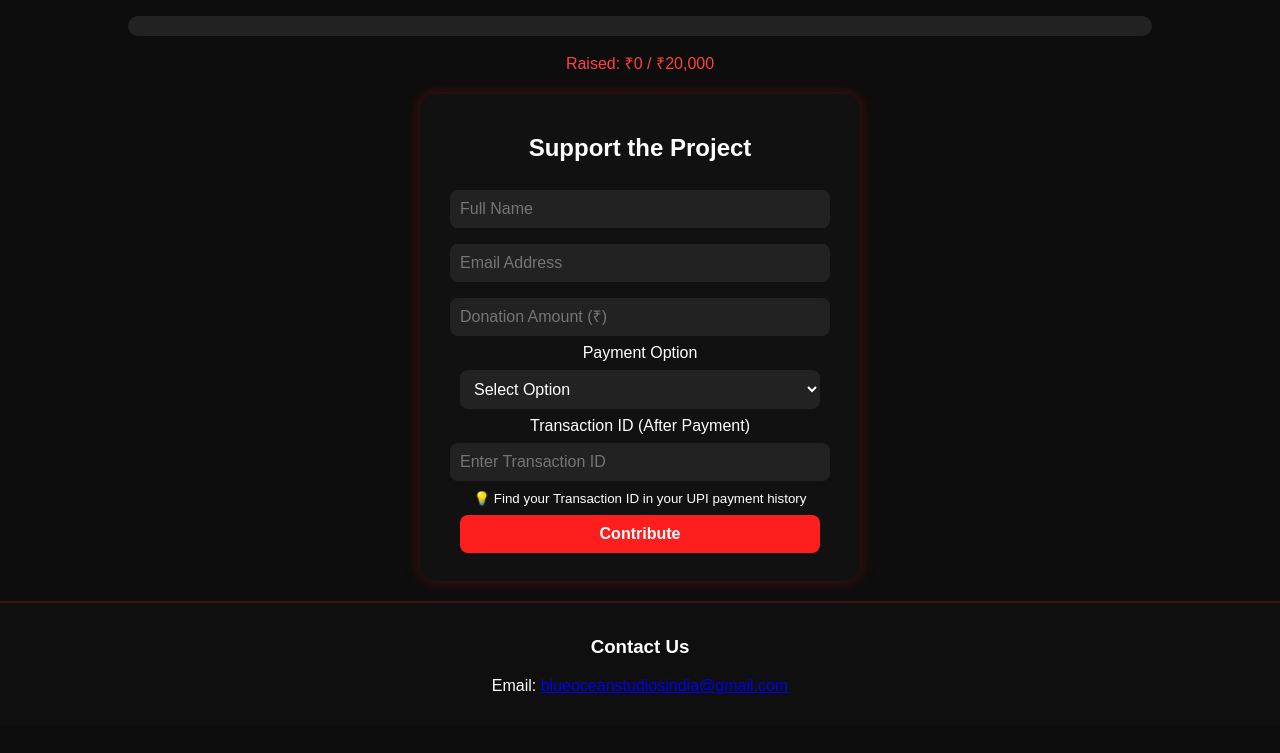
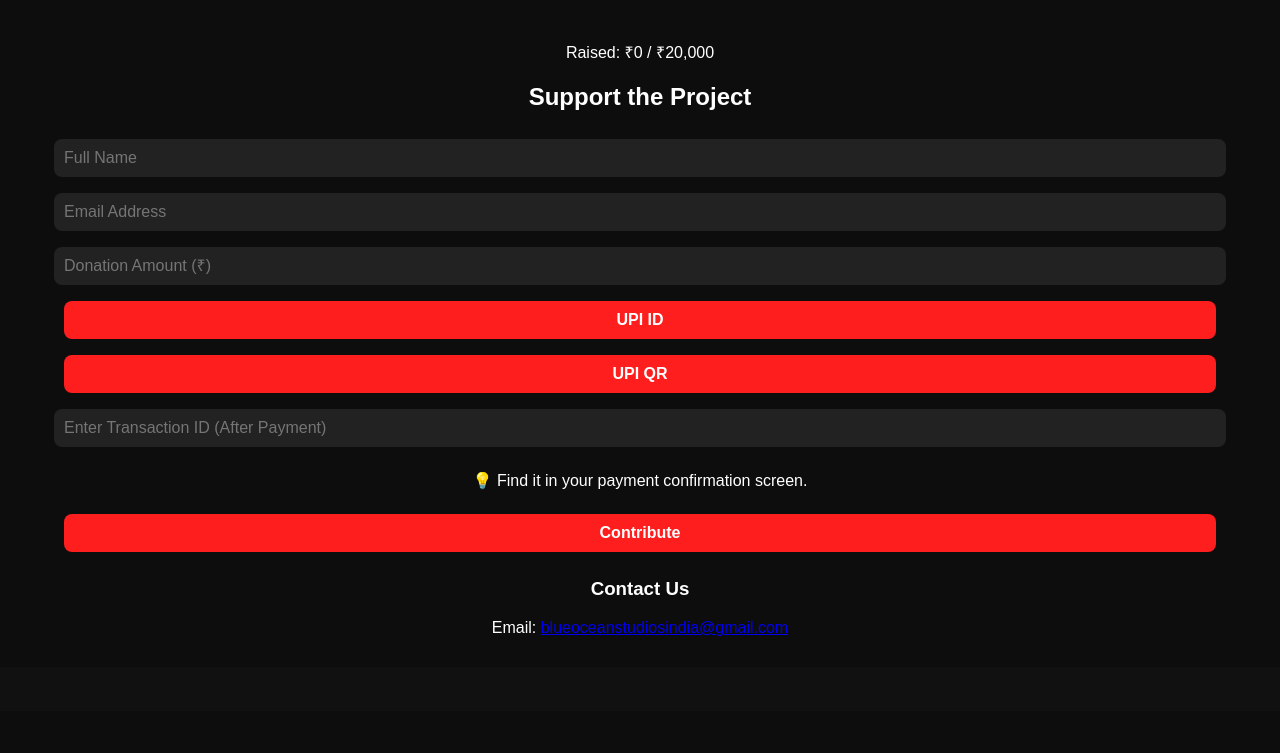
Before and after one commit to HKBSubs69/FundVerse, a plain HTML site: page index.html in a window 1280 px wide. Shown: the part 181-934 px from the top of the page. After the commit the page ends 892 px from the top, so only its background shows below. Drawn offline with nearby package versions, Linux system fonts and the light colour scheme; no server answers.

Commit message:
Update index.html

```diff
--- a/index.html
+++ b/index.html
@@ -5,62 +5,66 @@
   <meta name="viewport" content="width=device-width, initial-scale=1.0" />
   <title>FundVerse | Comic Project</title>
   <link rel="stylesheet" href="main.css" />
-  <script src="https://www.gstatic.com/firebasejs/12.4.0/firebase-app.js" type="module"></script>
-  <script src="https://www.gstatic.com/firebasejs/12.4.0/firebase-firestore.js" type="module"></script>
-  <script src="https://cdn.jsdelivr.net/npm/emailjs-com@3/dist/email.min.js"></script>
+
+  <!-- Firebase -->
+  <script src="https://www.gstatic.com/firebasejs/9.22.0/firebase-app-compat.js"></script>
+  <script src="https://www.gstatic.com/firebasejs/9.22.0/firebase-firestore-compat.js"></script>
+
+  <!-- EmailJS -->
+  <script src="https://cdn.jsdelivr.net/npm/@emailjs/browser@3/dist/email.min.js"></script>
+
+  <!-- reCAPTCHA -->
+  <script src="https://www.google.com/recaptcha/api.js" async defer></script>
 </head>
+
 <body>
   <header>
     <h1 class="glow">FundVerse</h1>
-    <p class="subtitle">Project: The Deserted Path (Comic Version)</p>
     <p class="tagline">Empowering Dreams. One Step at a Time.</p>
+    <h2>Project: The Deserted Path (Comic Version)</h2>
   </header>
 
-  <section class="progress-section">
-    <div class="progress-bar-container">
-      <div id="progress-bar"></div>
+  <main>
+    <div class="progress-container">
+      <div class="progress-bar" id="progress-bar"></div>
     </div>
-    <p id="raised-amount">Raised: ₹0 / ₹20,000</p>
-  </section>
+    <p id="progress-text">Raised: ₹0 / ₹20,000</p>
 
-  <section class="donation-section">
+    <section class="donate-section">
       <h2>Support the Project</h2>
-    <form id="donationForm">
+
+      <form id="donation-form">
         <input type="text" id="name" placeholder="Full Name" required />
         <input type="email" id="email" placeholder="Email Address" required />
         <input type="number" id="amount" placeholder="Donation Amount (₹)" required />
 
-      <label for="payment-option">Payment Option</label>
-      <select id="payment-option" required>
-        <option value="">Select Option</option>
-        <option value="upi-id">UPI ID</option>
-        <option value="upi-qr">UPI QR</option>
-      </select>
-
-      <div id="upi-display" class="hidden">
-        <p id="upi-text" class="clickable"></p>
-        <canvas id="upi-qr"></canvas>
+        <div class="payment-options">
+          <button type="button" id="upi-id-btn">UPI ID</button>
+          <button type="button" id="upi-qr-btn">UPI QR</button>
         </div>
 
-      <label for="txnId">Transaction ID (After Payment)</label>
-      <input type="text" id="txnId" placeholder="Enter Transaction ID" required />
-      <small>💡 Find your Transaction ID in your UPI payment history</small>
+        <div id="upi-display" class="hidden"></div>
+        <div id="qr-display" class="hidden"></div>
+
+        <input type="text" id="txnId" placeholder="Enter Transaction ID (After Payment)" required />
+        <p class="hint">💡 Find it in your payment confirmation screen.</p>
 
         <div class="g-recaptcha" data-sitekey="6LfbW_wrAAAAAKjvTI2I__UrtZfd1pvJHMcbEc94"></div>
 
-      <button type="submit">Contribute</button>
+        <button type="submit" id="submitBtn">Contribute</button>
       </form>
     </section>
 
-  <section class="contact-section">
+    <section class="contact">
       <h3>Contact Us</h3>
       <p>Email: <a href="mailto:blueoceanstudiosindia@gmail.com">blueoceanstudiosindia@gmail.com</a></p>
     </section>
+  </main>
 
-  <footer id="footer"></footer>
+  <footer>
+    <p id="footer-text"></p>
+  </footer>
 
-  <script src="https://cdn.jsdelivr.net/npm/qrcode@1.5.1/build/qrcode.min.js"></script>
-  <script src="main.js" type="module"></script>
-  <script src="https://www.google.com/recaptcha/api.js" async defer></script>
+  <script src="main.js"></script>
 </body>
 </html>
```
Lines whose indentation alone changed are shown as unchanged.
